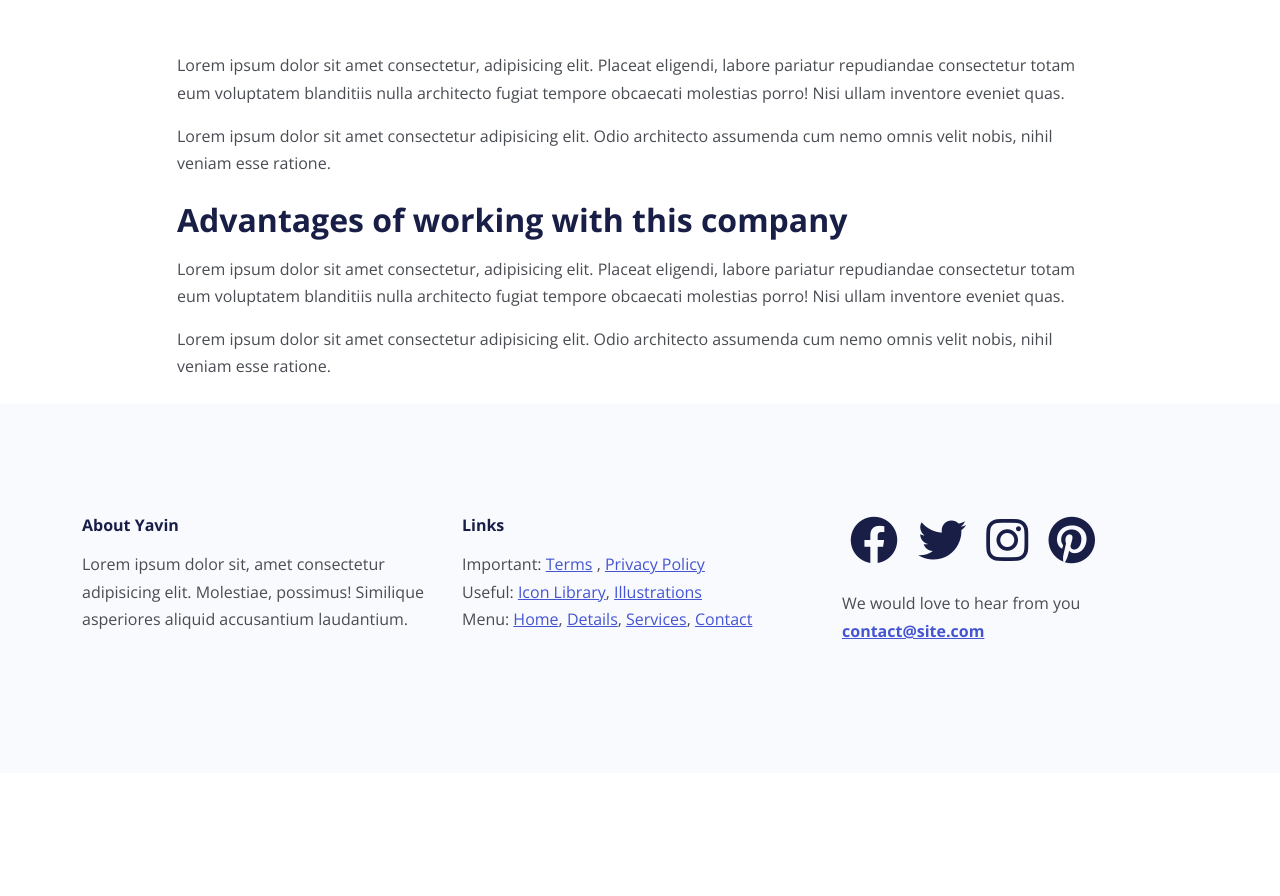
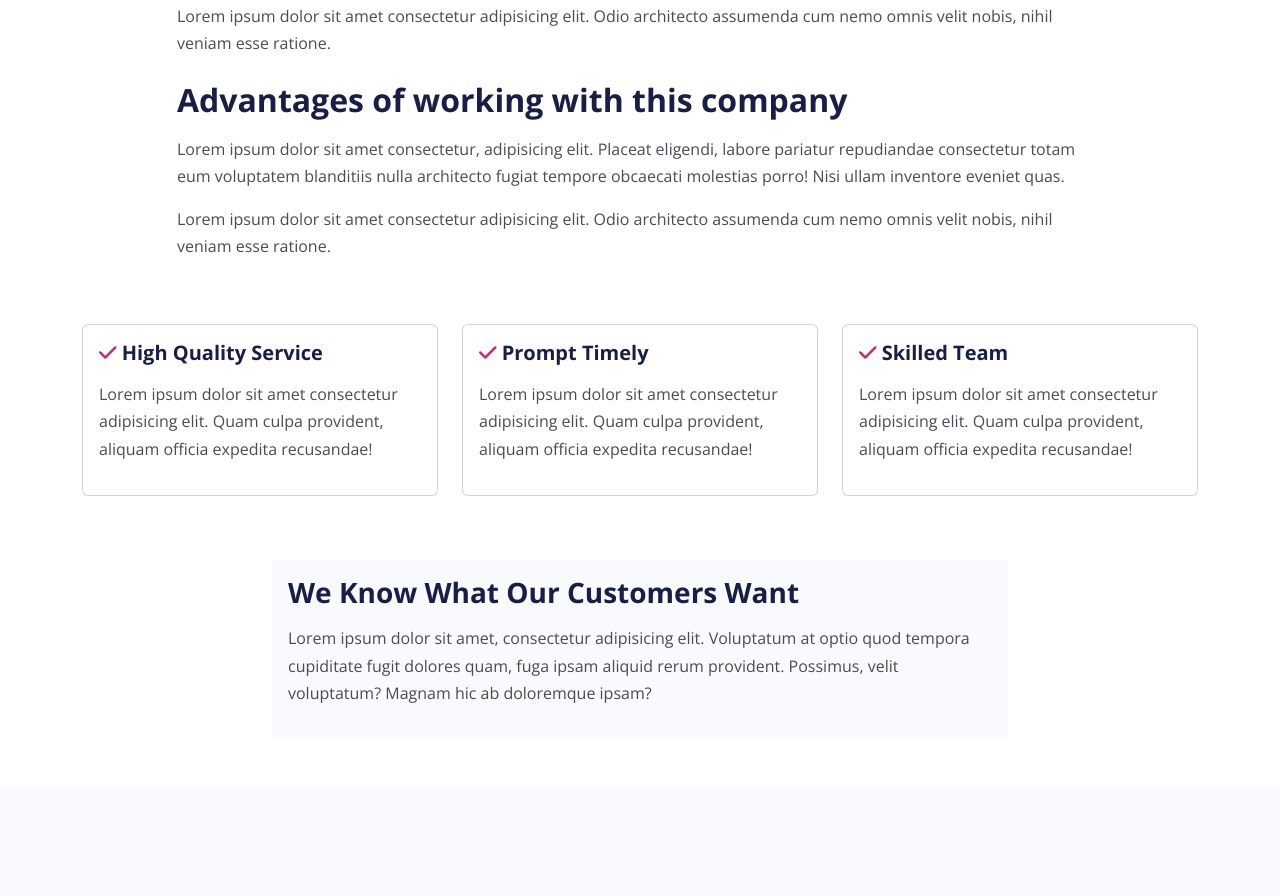
Before and after one commit to hamza99113/Yavin-Office-Design, a website: page article.html in a window 1280 px wide. Shown: the part 1091-1987 px from the top of the page. Before the commit the page ends 1864 px from the top, so only its background shows below. Drawn offline with nearby package versions, Linux system fonts and the light colour scheme; files that its build step writes are made by us from their sources; files whose address does not match are found by name.

Commit message:
Final Commit

```diff
--- a/article.html
+++ b/article.html
@@ -69,13 +69,13 @@
     <!-- Image -->
     <section>
       <div class="container">
-        <img src="/Yavin-Website/images/article-details-large.jpg" alt="" class="w-100 my-6">
+        <img src="/Yavin-Website/images/article-details-large.jpg" alt="" class="w-100 my-5">
       </div>
     </section>
     <!-- Image -->
 
     <!-- Basic Text -->
-    <section class="pt-4">
+    <section>
       <div class="container">
         <div class="row">
           <div class="col-lg-10 offset-lg-1">
@@ -89,6 +89,58 @@
       </div>
     </section>
     <!-- Basic Text -->
+
+    <!-- Cards -->
+    <section class="my-4">
+      <div class="container">
+        <div class="row">
+          <div class="col-md-4">
+            <div class="card my-3">
+              <div class="card-body">
+                <h5><i class="fas fa-check text-secondary"></i> High Quality Service</h5>
+                <p>Lorem ipsum dolor sit amet consectetur adipisicing elit. Quam culpa provident, aliquam officia expedita recusandae!</p>
+              </div>
+            </div>
+          </div>
+
+          <div class="col-md-4">
+            <div class="card my-3">
+              <div class="card-body">
+                <h5><i class="fas fa-check text-secondary"></i> Prompt Timely</h5>
+                <p>Lorem ipsum dolor sit amet consectetur adipisicing elit. Quam culpa provident, aliquam officia expedita recusandae!</p>
+              </div>
+            </div>
+          </div>
+
+          <div class="col-md-4">
+            <div class="card my-3">
+              <div class="card-body">
+                <h5><i class="fas fa-check text-secondary"></i> Skilled Team</h5>
+                <p>Lorem ipsum dolor sit amet consectetur adipisicing elit. Quam culpa provident, aliquam officia expedita recusandae!</p>
+              </div>
+            </div>
+          </div>
+        </div>
+      </div>
+    </section>
+    <!-- Cards -->
+
+    <!-- Gray Box -->
+    <section class="my-5">
+      <div class="container">
+        <div class="row">
+          <div class="col-lg-8 offset-lg-2">
+            <div class="card bg-light rounded-0 border-0 fs-6">
+              <div class="card-body">
+                <h3>We Know What Our Customers Want</h2>
+                <p>Lorem ipsum dolor sit amet, consectetur adipisicing elit. Voluptatum at optio quod tempora cupiditate fugit dolores quam, fuga ipsam aliquid rerum provident. Possimus, velit voluptatum? Magnam hic ab doloremque ipsam?</p>
+              </div>
+            </div>
+          </div>
+        </div>
+      </div>
+    </section>
+    <!-- Gray Box -->
 
     <!-- Footer -->
     <footer class="footer bg-light py-6">
```
Also changed, not shown: index.html (+1 -1 lines).
